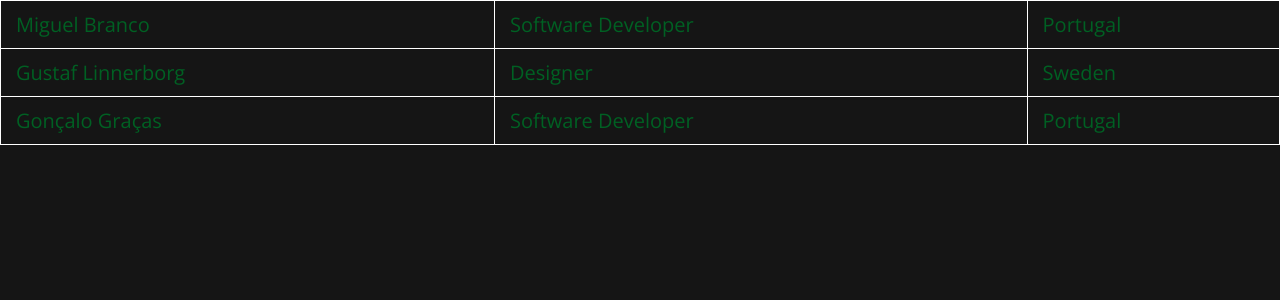
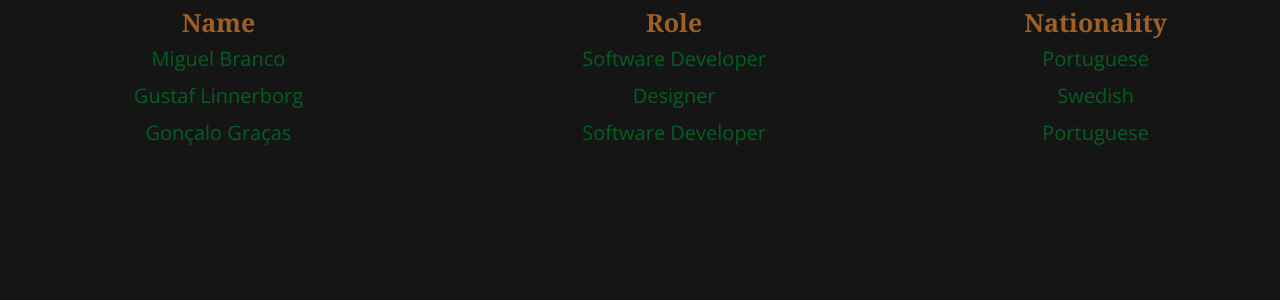
Before and after one commit to EpicVortex/epicsite, a PHP site: page /team.php in a window 1280 px wide. Shown: the part 60-360 px from the top of the page. Run offline with PHP 8.4, Linux system fonts and the light colour scheme.

Commit message:
Replace <table> for <div> Preliminary "Team" design

```diff
--- a/css/style.css
+++ b/css/style.css
@@ -202,12 +202,41 @@ nav a {
 
 /***** Team *****/
 
-td.desc {
-	font-size:	20px;
-	color: #006023;
-	border: 1px solid white;
+.container{
+	display:table;
+	width:100%;
 	border-collapse: collapse;
-	padding-left: 15px;
+}
+.heading{
+	font-weight: bold;
+	display:table-row;
+	text-align: center;
+	line-height: 25px;
+	font-family:georgia;
+}
+.table-row{
+	display:table-row;
+	text-align: center;
+}
+
+.header-col{
+	display:table-cell;
+	#border: 1px solid #CCC;
 	padding-top: 10px;
-	padding-bottom: 10px;
+	font-size: 25px;
+	color:			#A06023;
 }
+
+.col{
+	display:table-cell;
+	#border: 1px solid #CCC;
+	padding-top: 10px;
+	font-size: 20px;
+	color:			#006023;
+}
+
+/***** Events *****/
+
+.table-row:hover{
+	background-color:			#100623;
+}
--- a/team.php
+++ b/team.php
@@ -21,23 +21,28 @@
     </nav>
   </header>
 
-  <table style="width:100%">
-    <tr>
-      <td class="desc">Miguel Branco</td>
-      <td class="desc">Software Developer</td>
-      <td class="desc">Portugal</td>
-    </tr>
-    <tr>
-      <td class="desc">Gustaf Linnerborg</td>
-      <td class="desc">Designer</td>
-      <td class="desc">Sweden</td>
-    <tr>
-    </tr>
-      <td class="desc">Gonçalo Graças</td>
-      <td class="desc">Software Developer</td>
-      <td class="desc">Portugal</td>
-    </tr>
-  </table>
+  <div class="container">
+    <div class="heading">
+      <div class="header-col">Name</div>
+      <div class="header-col">Role</div>
+      <div class="header-col">Nationality</div>
+    </div>
+    <div class="table-row">
+      <div class="col">Miguel Branco</div>
+      <div class="col">Software Developer</div>
+      <div class="col">Portuguese</div>
+    </div>
+    <div class="table-row">
+      <div class="col">Gustaf Linnerborg</div>
+      <div class="col">Designer</div>
+      <div class="col">Swedish</div>
+    </div>
+    <div class="table-row">
+      <div class="col">Gon&ccedil;alo Gra&ccedil;as</div>
+      <div class="col">Software Developer</div>
+      <div class="col">Portuguese</div>
+    </div>
+  </div>
 
   <script src="js/jquery-1.11.2.min.js"></script>
   <script src="js/slick.min.js"></script>
```
